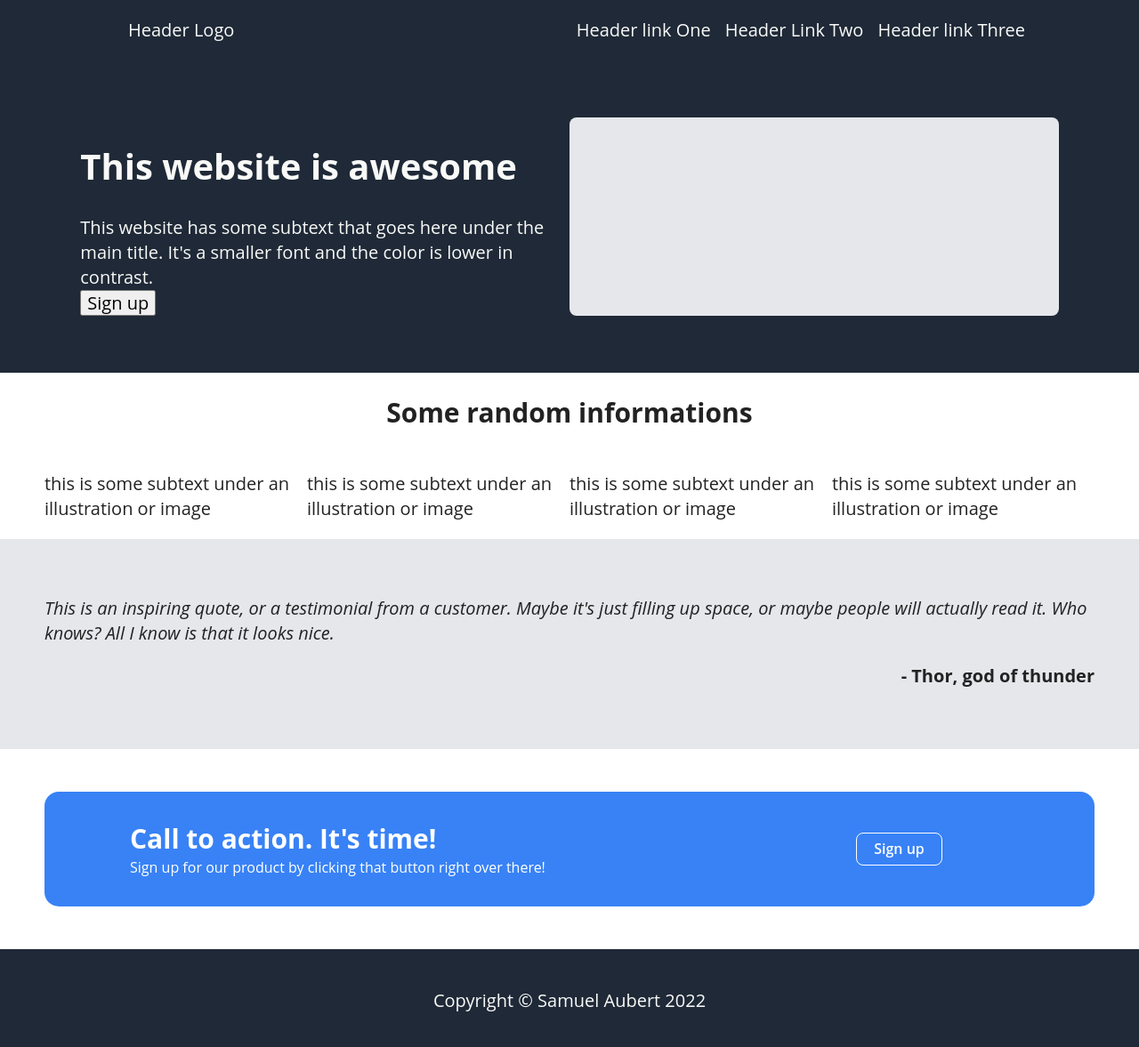
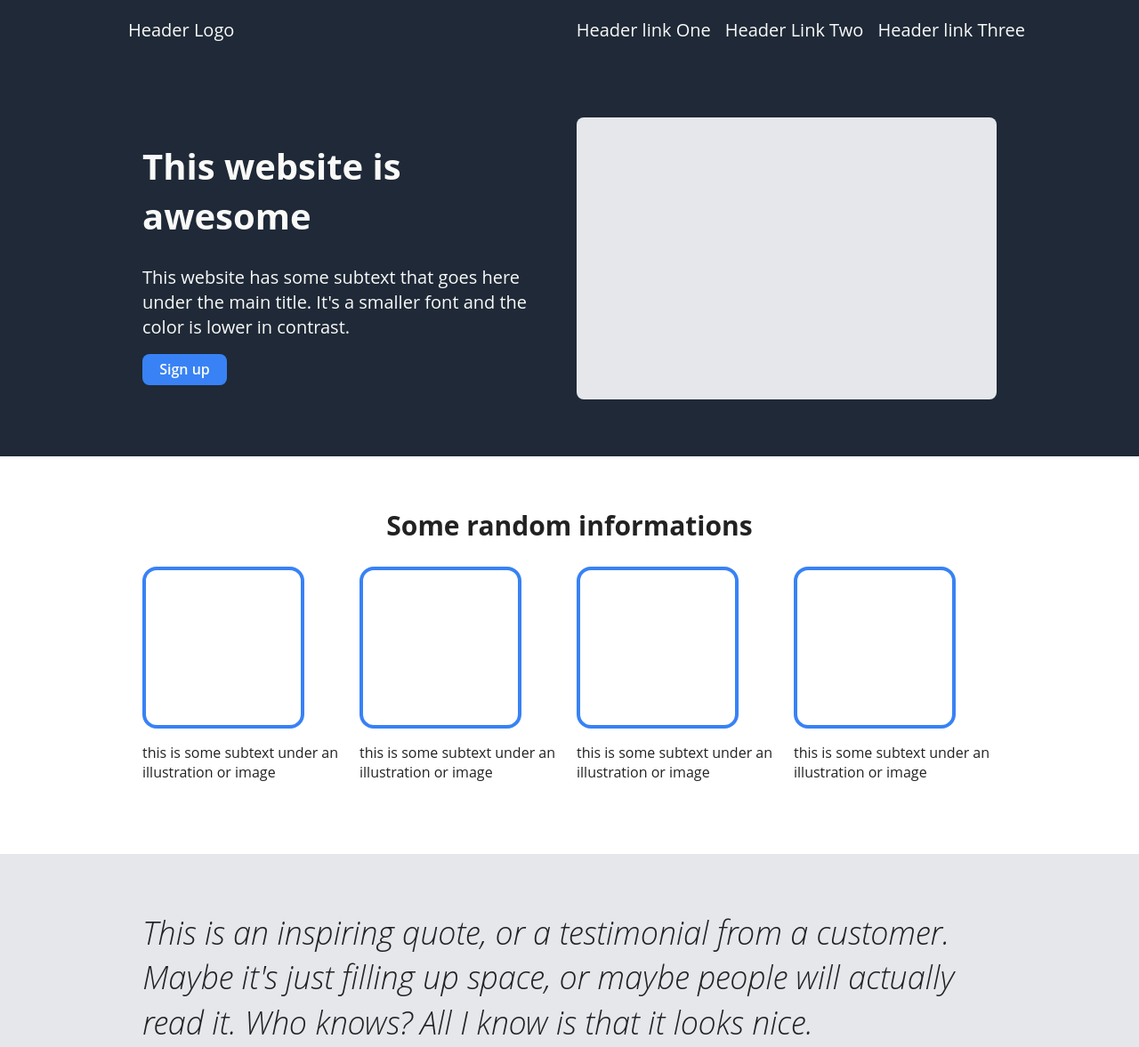
Before and after one commit to Upacesky-26/TOP-landing-page, a plain HTML site: page index.html in a window 1280 px wide. Shown: the top 1177 px of the page at 89% size. Drawn offline with Linux system fonts and the light colour scheme.

Commit message:
refactor the buttons

```diff
--- a/index.html
+++ b/index.html
@@ -39,15 +39,19 @@
           <h2>Some random informations</h2>
           <div class="cards">
             <div class="card">
+              <div class="card-img"></div>
               <p>this is some subtext under an illustration or image</p>
             </div>
             <div class="card">
+              <div class="card-img"></div>
               <p>this is some subtext under an illustration or image</p>
             </div>
             <div class="card">
+              <div class="card-img"></div>
               <p>this is some subtext under an illustration or image</p>
             </div>
             <div class="card">
+              <div class="card-img"></div>
               <p>this is some subtext under an illustration or image</p>
             </div>
           </div>
@@ -76,7 +80,7 @@
         </div>
       </section>
       <footer>
-        <p class="footer">Copyright © Samuel Aubert 2022</p>
+        <p class="footer">Copyright © My Name Here 2022</p>
       </footer>
     </div>
   </body>
--- a/stylesheets/abstracts/_variables.scss
+++ b/stylesheets/abstracts/_variables.scss
@@ -38,7 +38,7 @@ $blue-button: #3882f6 !default;
 
 /// Container's maximum width
 /// @type Length
-$max-width: 1180px !default;
+$max-width: 960px !default;
 
 /// Breakpoints map
 /// @prop {String} keys - Keys are identifiers mapped to a given length
--- a/stylesheets/components/_button.scss
+++ b/stylesheets/components/_button.scss
@@ -2,9 +2,15 @@
 // This file contains all styles related to the button component.
 // -----------------------------------------------------------------------------
 
+button {
+  all: unset;
+  padding: 0.4em 1.2em;
+  font-weight: 600;
+  font-size: medium;
+  cursor: pointer;
+}
+
 .btn-cta {
-  all: unset;
-  color: white;
   border: solid 1px white;
   border-radius: 0.5em;
   background-color: none;
@@ -13,3 +19,11 @@
   font-weight: 600;
   cursor: pointer;
 }
+
+.btn-hero {
+  border: none;
+  border-radius: 0.5em;
+  background-color: $blue-button;
+  padding: 0.4em 1.2em;
+  margin: 1em 0;
+}
--- a/stylesheets/pages/_home.scss
+++ b/stylesheets/pages/_home.scss
@@ -12,8 +12,9 @@
 .hero {
   display: flex;
   justify-content: center;
-  padding: 4rem 1.5rem;
-  max-width: $max-width;
+  gap: 1rem;
+  padding: 4rem 0;
+  width: $max-width;
 }
 .description {
   flex: 1;
@@ -30,11 +31,20 @@
   justify-content: center;
   align-items: center;
   width: 100%;
+  padding: 2rem 0 4rem 0;
 }
 .cards {
   display: flex;
   justify-content: center;
   max-width: $max-width;
+  gap: 1rem;
+  font-size: medium;
+}
+.card-img {
+  border: solid 4px $blue-button;
+  border-radius: 1em;
+  width: 80%;
+  aspect-ratio: 1;
 }
 
 .quote-section {
@@ -46,6 +56,10 @@
 }
 .quote {
   max-width: $max-width;
+  & em {
+    font-size: 36px;
+    font-weight: 200;
+  }
   & p {
     text-align: end;
     font-weight: 700;
@@ -80,3 +94,7 @@
   flex: 1;
   text-align: center;
 }
+
+footer {
+  font-size: small;
+}
```
Also changed, not shown: styles.css, 1 other file.
